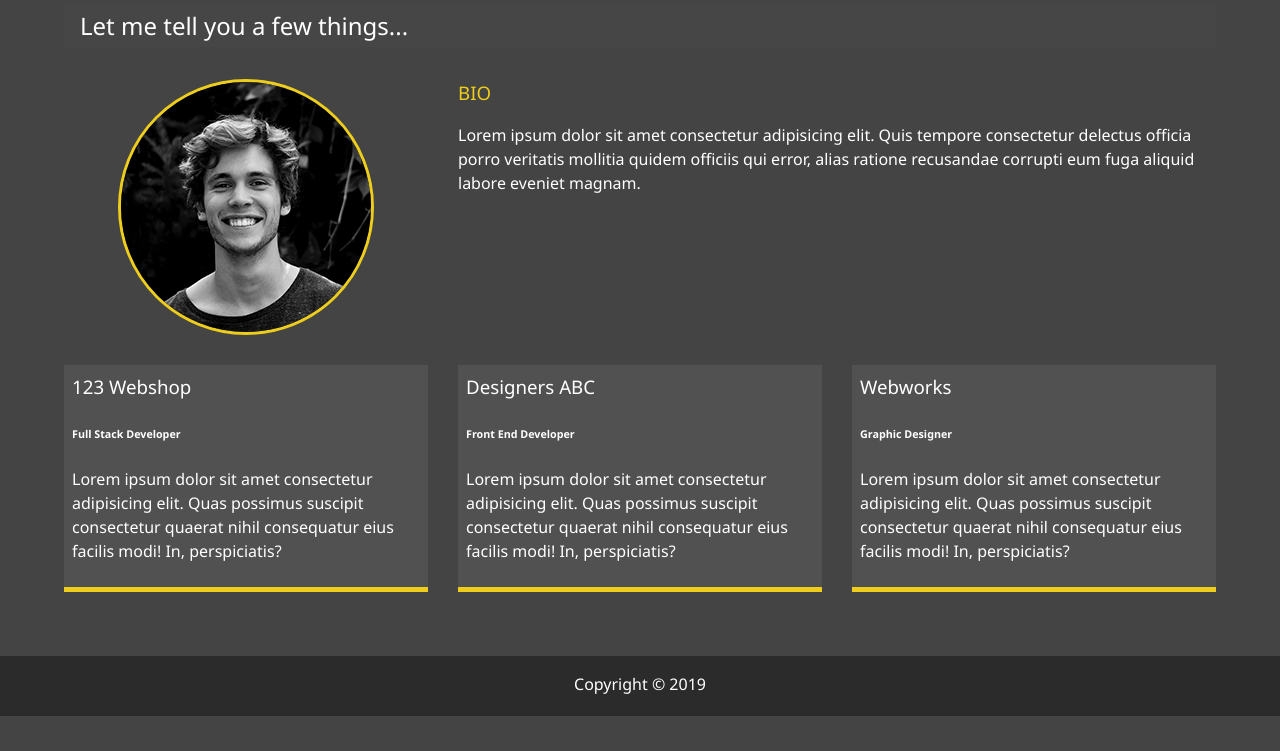
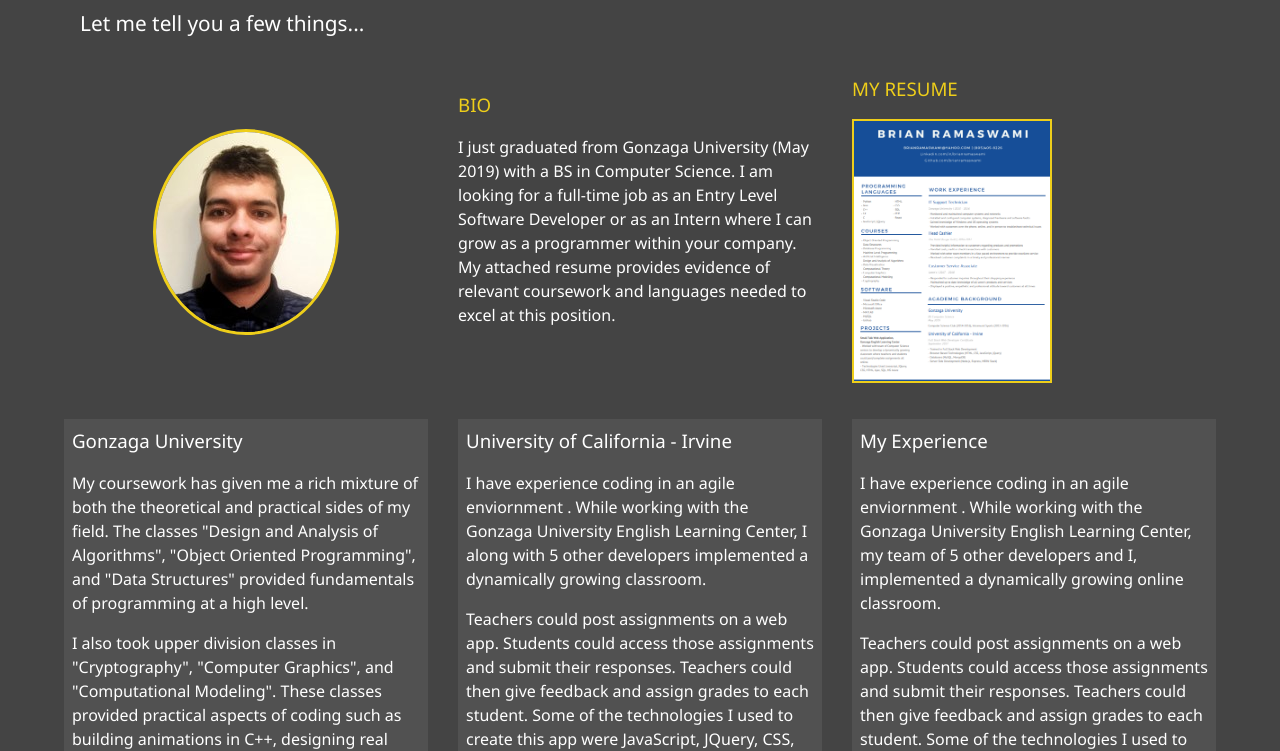
Before and after one commit to brianramaswami/Responsive_Portfolio, a website: page about.html in a window 1280 px wide. Shown: the part 203-954 px from the top of the page. Before the commit the page ends 919 px from the top, so only its background shows below. Drawn offline with Linux system fonts and the light colour scheme.

Commit message:
personalize

```diff
--- a/about.html
+++ b/about.html
@@ -59,41 +59,70 @@
     </h2>
 
     <div class="about-info">
-        <img src="img/portrait.jpg" alt="John Doe" class="bio-image">
+        <img src='img/Profile_Pic_Bright_test.jpg' alt="John Doe" class="bio-image">
 
         <div class="bio">
             <h3 class="text-secondary">BIO</h3>
-            <p>Lorem ipsum dolor sit amet consectetur adipisicing elit.
-                Quis tempore consectetur delectus officia porro veritatis
-                mollitia quidem officiis qui error, alias ratione recusandae
-                corrupti eum fuga aliquid labore eveniet magnam.
+            <p>
+                I just graduated from Gonzaga University (May 2019) with a BS in Computer Science.
+                I am looking for a full-time job as an Entry Level Software Developer or as an Intern
+                where I can grow as a programmer within your company. My attached resume provides evidence of relevant coursework and languages needed to excel
+                at this position.
             </p>
         </div>
 
+        <div class="resume">
+            <h3 class="text-secondary">MY RESUME</h3>
+                      <a href="../dist/img/Brian Ramaswami resume.pdf" download target="_blank">
+                      <img class="resume_image" src="./img/CURRENT_RESUME-IMAGE.PNG"  alt="resume">
+                      </a>
+        </div>
+
+
+
+
         <div class="job job-1">
-            <h3>123 Webshop</h3>
-            <h6>Full Stack Developer</h6>
-            <p>Lorem ipsum dolor sit amet consectetur adipisicing elit.
-                Quas possimus suscipit consectetur quaerat nihil
-                consequatur eius facilis modi! In, perspiciatis?
+            <h3>Gonzaga University</h3>
+            <!-- <h6>Full Stack Developer</h6> -->
+            <p>
+                 My coursework has given me a rich mixture of both the theoretical and practical
+                sides of my field. The classes "Design and Analysis of Algorithms", "Object Oriented Programming",
+                and "Data Structures" provided fundamentals of programming at a high level.
+            </p>
+
+            <p>
+                  I also took upper division classes in "Cryptography", "Computer Graphics", and "Computational Modeling". These classes provided
+                  practical aspects of coding such as building animations in C++, designing real world scientific models in
+                  Java, and encrypting messages over the internet in Python.
+            </p>
+
+        </div>
+
+        <div class="job job-2">
+            <h3>University of California - Irvine</h3>
+            <p>
+                I have experience coding in an agile enviornment . While working with the Gonzaga University English Learning Center, I along with 5 other developers implemented a dynamically
+                growing classroom.
+            </p>
+
+            <p>
+                Teachers could post assignments on a web app. Students could access those assignments and
+                submit their responses. Teachers could then give feedback and assign grades to each student. Some of the technologies I used to create this app were JavaScript, JQuery, CSS, HTML,
+                Ajax, SQL, Microsoft Azure, and Node.JS.
             </p>
         </div>
 
-        <div class="job job-2">
-            <h3>Designers ABC</h3>
-            <h6>Front End Developer</h6>
-            <p>Lorem ipsum dolor sit amet consectetur adipisicing elit.
-                Quas possimus suscipit consectetur quaerat nihil
-                consequatur eius facilis modi! In, perspiciatis?
+        <div class="job job-3">
+            <h3>My Experience</h3>
+            <p>
+                I have experience coding in an agile enviornment . While working with the Gonzaga University English Learning Center, my team of 5 other developers and I, implemented a dynamically growing online classroom.
+
             </p>
 
-        </div>
-        <div class="job job-3">
-            <h3>Webworks</h3>
-            <h6>Graphic Designer</h6>
-            <p>Lorem ipsum dolor sit amet consectetur adipisicing elit.
-                Quas possimus suscipit consectetur quaerat nihil
-                consequatur eius facilis modi! In, perspiciatis?
+            <p>
+                Teachers could post assignments on a web app. Students could access those assignments and
+                submit their responses. Teachers could then give feedback and assign grades to each student. Some of the technologies I used to create this app were JavaScript, JQuery, CSS, HTML,
+                Ajax, SQL, Microsoft Azure, and Node.JS.
             </p>
         </div>
 
--- a/css/main.css
+++ b/css/main.css
@@ -51,11 +51,12 @@
     transform: translate3d(0, 100%, 0);
     transition: all 0.5s ease-out; }
     .menu-branding.show {
-      transform: translate3d(0, 0, 0); }
+      transform: translate3d(0, 0, 0);
+      object-fit: cover; }
     .menu-branding .portrait {
-      width: 250px;
-      height: 250px;
-      background: url("../img/portrait.jpg");
+      width: 180px;
+      height: 200px;
+      background: url("../img/Profile_Pic_Bright_test.jpg");
       border-radius: 50%;
       border: solid 3px #EECE1A; }
   .menu .nav-item {
@@ -108,7 +109,7 @@
       width: 100%;
       height: 100%;
       z-index: -1;
-      background: rgba(68, 68, 68, 0.9); }
+      background: rgba(68, 68, 68, 0.8); }
 
 h1,
 h2,
@@ -124,11 +125,18 @@
   h3.sm-heading {
     margin-bottom: 2rem;
     padding: 0.2rem 1rem;
-    background: rgba(73, 73, 73, 0.5); }
+    font-size: 1.3rem;
+    background: rgba(73, 73, 73, 0); }
 
 a {
   color: #fff;
   text-decoration: none; }
+
+i.fa-github:hover {
+  color: #050505; }
+
+i.fa-linkedin:hover {
+  color: #0389d1; }
 
 header {
   position: fixed;
@@ -156,7 +164,7 @@
 .about-info {
   display: grid;
   grid-gap: 30px;
-  grid-template-areas: 'bioimage bio bio'
+  grid-template-areas: 'bioimage bio resume'
  'job1 job2 job3';
   grid-template-columns: repeat(3, 1fr); }
   .about-info .bio-image {
@@ -165,7 +173,14 @@
     border-radius: 50%;
     border: #EECE1A 3px solid; }
   .about-info .bio {
+    margin-top: 1rem;
     grid-area: bio; }
+  .about-info .resume {
+    grid-area: resume; }
+    .about-info .resume .resume_image {
+      margin-top: 1rem;
+      width: 200px;
+      border: #EECE1A 2px solid; }
   .about-info .job-1 {
     grid-area: job1; }
   .about-info .job-2 {
@@ -269,6 +284,7 @@
   .about-info {
     grid-template-areas: 'bioimage'
  'bio'
+ 'resume'
  'job1'
  'job2'
  'job3';
```
Also changed, not shown: contact.html (+2 -5 lines), index.html (+9 -9 lines), img/CURRENT_RESUME-IMAGE.PNG (added), img/Profile_Pic_Bright_test.jpg (added), img/profile_pic_bright_test_250x250.jpg (added), 1 other file.
